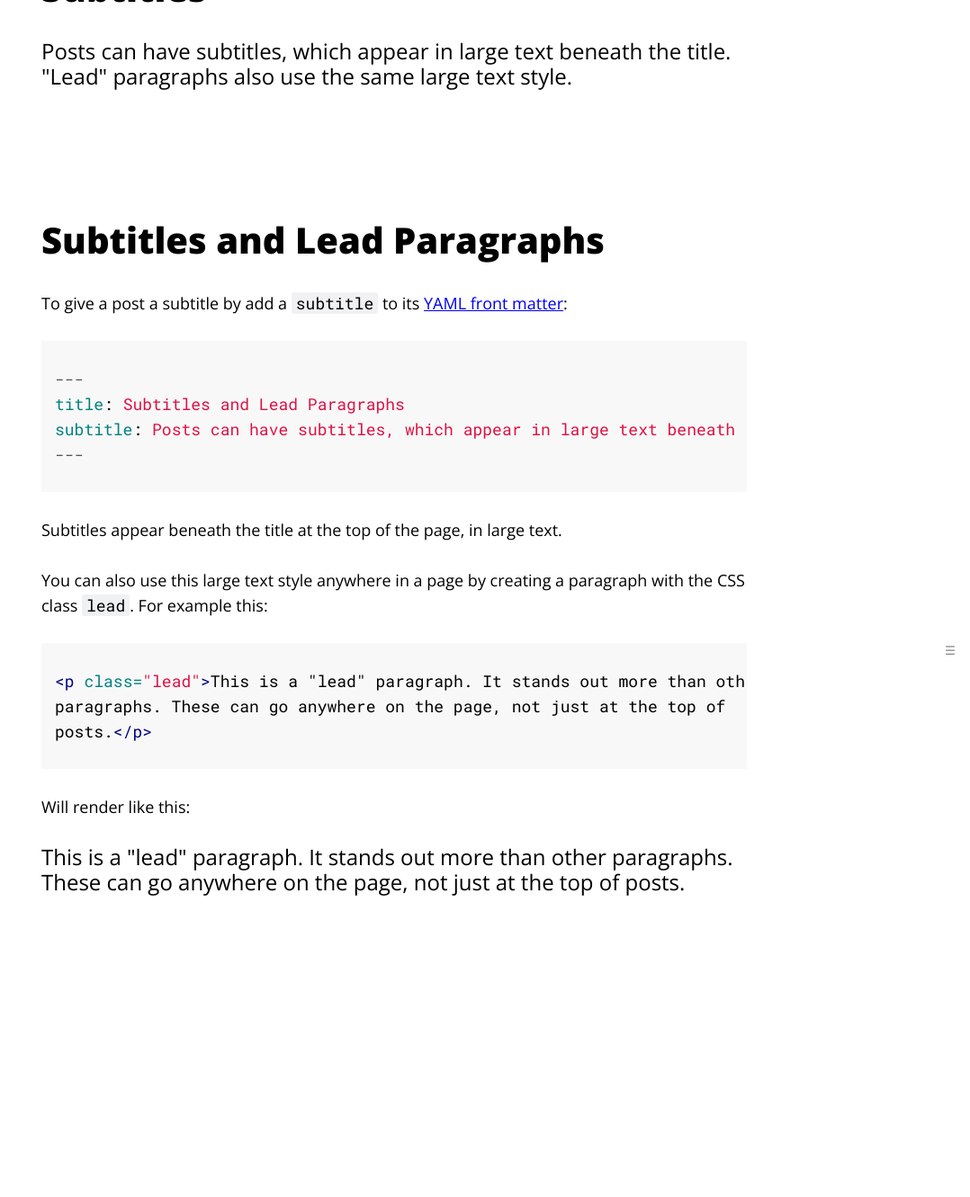
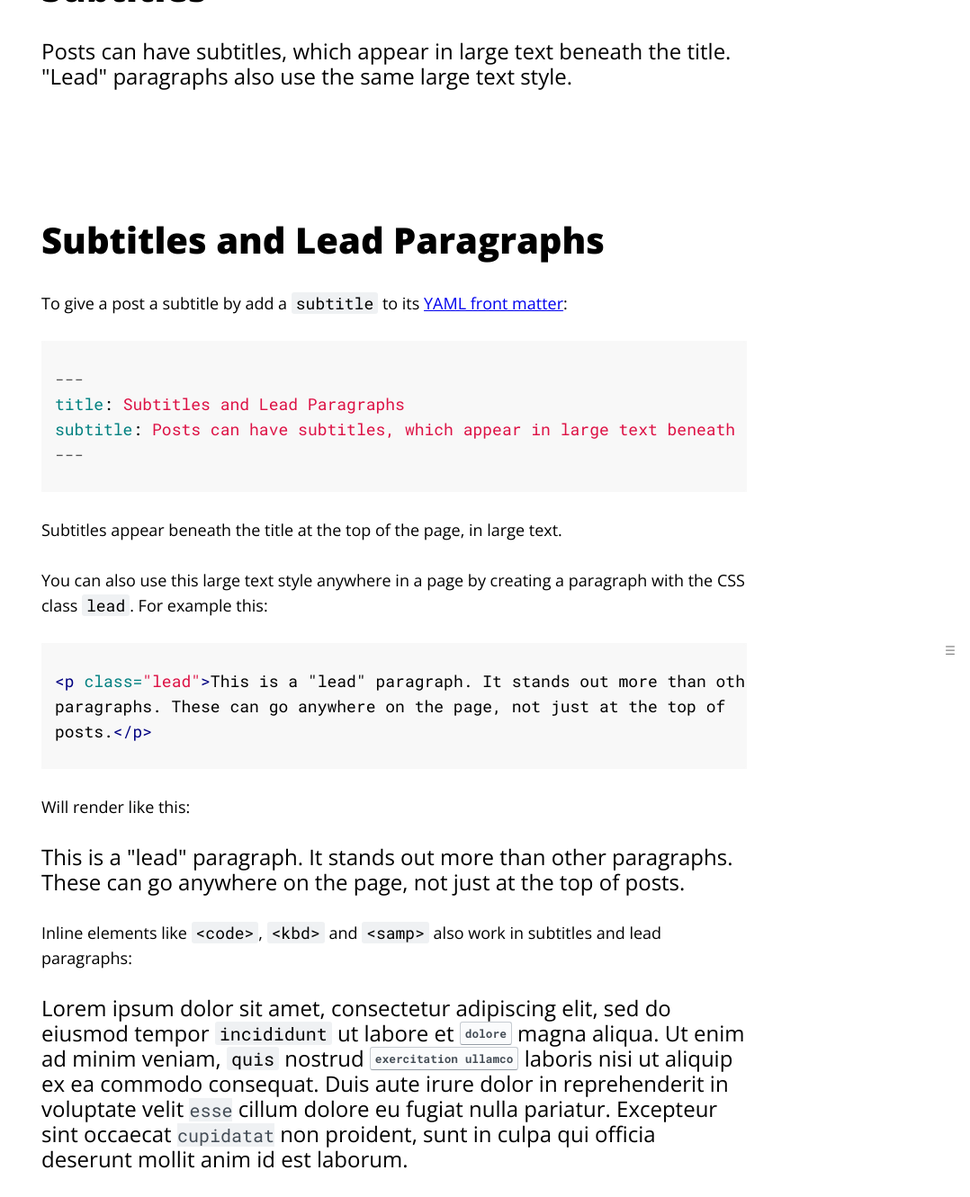
Before and after one commit to seanh/jekyll-theme-oatcake, a Jekyll site: the page built from _posts/2019-09-09-subtitles.md, in a window 1280 px wide, cut to the strip 153-1484 px from the top of the page. Shown: the whole strip at 90% size, without its empty margins (202-1280 px from the left). Built offline with Jekyll 4.4.1, drawn with Linux system fonts in a browser that asks for light colours; our own code applies the rules of GitHub Pages for plain Markdown files; comment, search, counter and statistics services are not loaded; before the commit the page ends 1176 px from its top, so only the background shows below that.

Commit message:
Fix code, kbd and samps in subtitles and lead paragraphs

```diff
--- a/_posts/2019-09-09-subtitles.md
+++ b/_posts/2019-09-09-subtitles.md
@@ -30,3 +30,13 @@ Will render like this:
 <p class="lead">This is a "lead" paragraph. It stands out more than other
 paragraphs. These can go anywhere on the page, not just at the top of
 posts.</p>
+
+Inline elements like `<code>`, `<kbd>` and `<samp>` also work in subtitles and lead paragraphs:
+
+<p class="lead" markdown="1">Lorem ipsum dolor sit amet, consectetur adipiscing
+elit, sed do eiusmod tempor `incididunt` ut labore et <kbd>dolore</kbd> magna aliqua. Ut
+enim ad minim veniam, `quis` nostrud <kbd>exercitation ullamco</kbd> laboris nisi ut aliquip
+ex ea commodo consequat.  Duis aute irure dolor in reprehenderit in voluptate
+velit <samp>esse</samp> cillum dolore eu fugiat nulla pariatur. Excepteur sint occaecat
+<samp>cupidatat</samp> non proident, sunt in culpa qui officia deserunt mollit anim id est
+laborum.</p>
--- a/_sass/_lead.scss
+++ b/_sass/_lead.scss
@@ -1,3 +1,17 @@
 .lead {
-  font-size: x-large;
+  font-size: 1.5rem;
 }
+
+.lead code {
+  font-size: 1.25rem;
+  vertical-align: bottom;
+}
+
+.lead kbd {
+  font-size: 0.8rem;
+  vertical-align: bottom;
+}
+
+.lead samp {
+  font-size: 1.25rem;
+}
```
